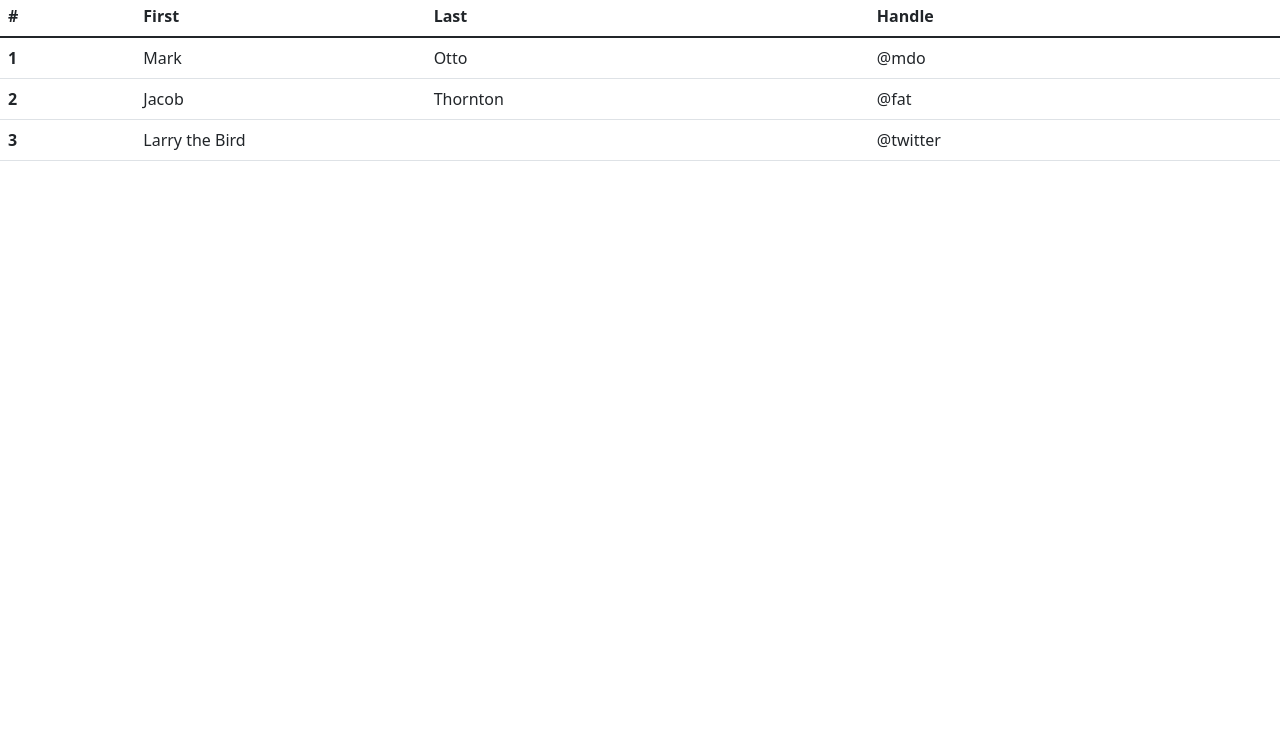
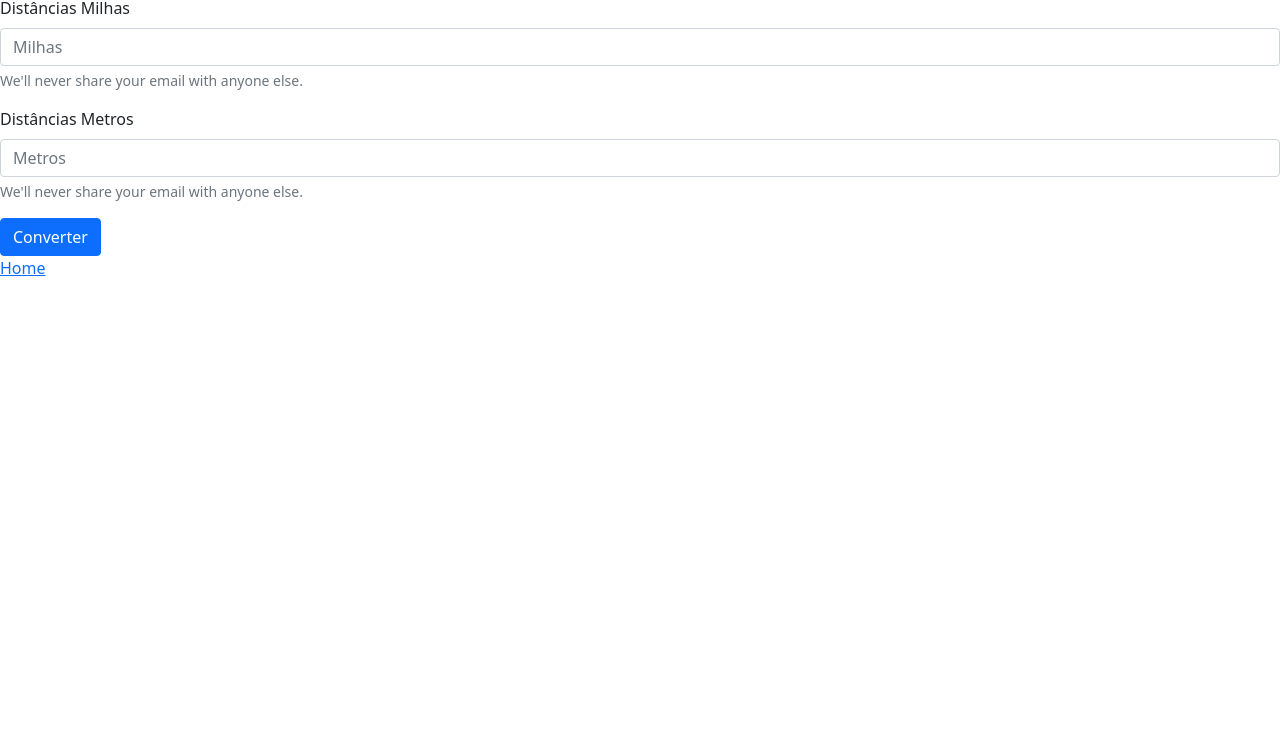
Before and after one commit to Igor-Cruz/ConversorDeUnidades, a plain HTML site: page bootstrap.html in a window 1280 px wide. Shown: the part 60-800 px from the top of the page. Drawn offline with nearby package versions, Linux system fonts and the light colour scheme.

Commit message:
Projeto finalizado

```diff
--- a/bootstrap.html
+++ b/bootstrap.html
@@ -14,41 +14,26 @@
 </head>
 
 <body>
-  <h1>Hello, world!</h1>
+  <h1>Conversor de Unidades</h1>
 
-  <table class="table table-hover table-border">
-    <thead>
-      <tr>
-        <th scope="col">#</th>
-        <th scope="col">First</th>
-        <th scope="col">Last</th>
-        <th scope="col">Handle</th>
-      </tr>
-    </thead>
-    <tbody>
-      <tr>
-        <th scope="row">1</th>
-        <td>Mark</td>
-        <td>Otto</td>
-        <td>@mdo</td>
-      </tr>
-      <tr>
-        <th scope="row">2</th>
-        <td>Jacob</td>
-        <td>Thornton</td>
-        <td>@fat</td>
-      </tr>
-      <tr>
-        <th scope="row">3</th>
-        <td colspan="2">Larry the Bird</td>
-        <td>@twitter</td>
-      </tr>
-    </tbody>
-  </table>
+  <form>
+    <div class="mb-3">
+      <label for="milhas" class="form-label">Distâncias Milhas</label>
+      <input type="email" class="form-control" id="milhas" placeholder="Milhas">
+      <div id="emailHelp" class="form-text">We'll never share your email with anyone else.</div>
+    </div>
+    <div class="mb-3">
+      <label for="metros" class="form-label">Distâncias Metros</label>
+      <input type="email" class="form-control" id="metros" placeholder="Metros">
+      <div id="emailHelp" class="form-text">We'll never share your email with anyone else.</div>
+    </div>
 
-  <!-- Optional JavaScript; choose one of the two! -->
+    <button type="button" class="btn btn-primary" id="conv">Converter</button>
+  </form>
 
-  <!-- Option 1: Bootstrap Bundle with Popper -->
+  <p><a href="index.html">Home</a></p>
+
+
   <script src="https://cdn.jsdelivr.net/npm/bootstrap@5.1.3/dist/js/bootstrap.bundle.min.js"
     integrity="sha384-ka7Sk0Gln4gmtz2MlQnikT1wXgYsOg+OMhuP+IlRH9sENBO0LRn5q+8nbTov4+1p"
     crossorigin="anonymous"></script>
@@ -61,6 +46,10 @@
     integrity="sha384-QJHtvGhmr9XOIpI6YVutG+2QOK9T+ZnN4kzFN1RtK3zEFEIsxhlmWl5/YESvpZ13"
     crossorigin="anonymous"></script>
 
+  <script src="calc.js">
+
+  </script>
+
 </body>
 
 </html>
--- /dev/null
+++ b/calc.js
@@ -0,0 +1,7 @@
+$(function () {
+  $('#conv').click(function () {
+    const milhas = parseFloat($('#milhas').value())
+    const metros = 1609.34 * milhas
+    $('#metros').val(metros)
+  })
+})
```
